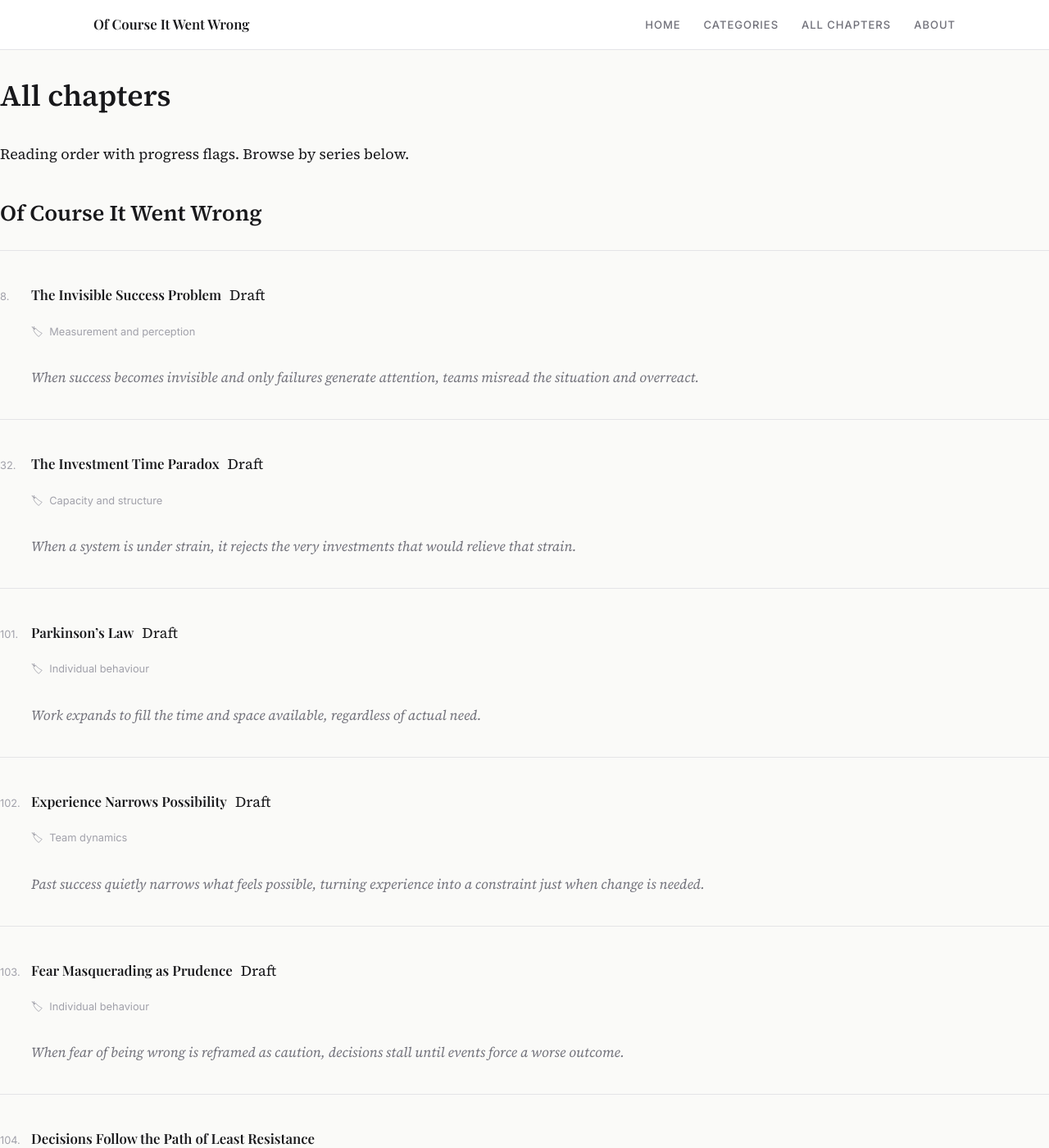
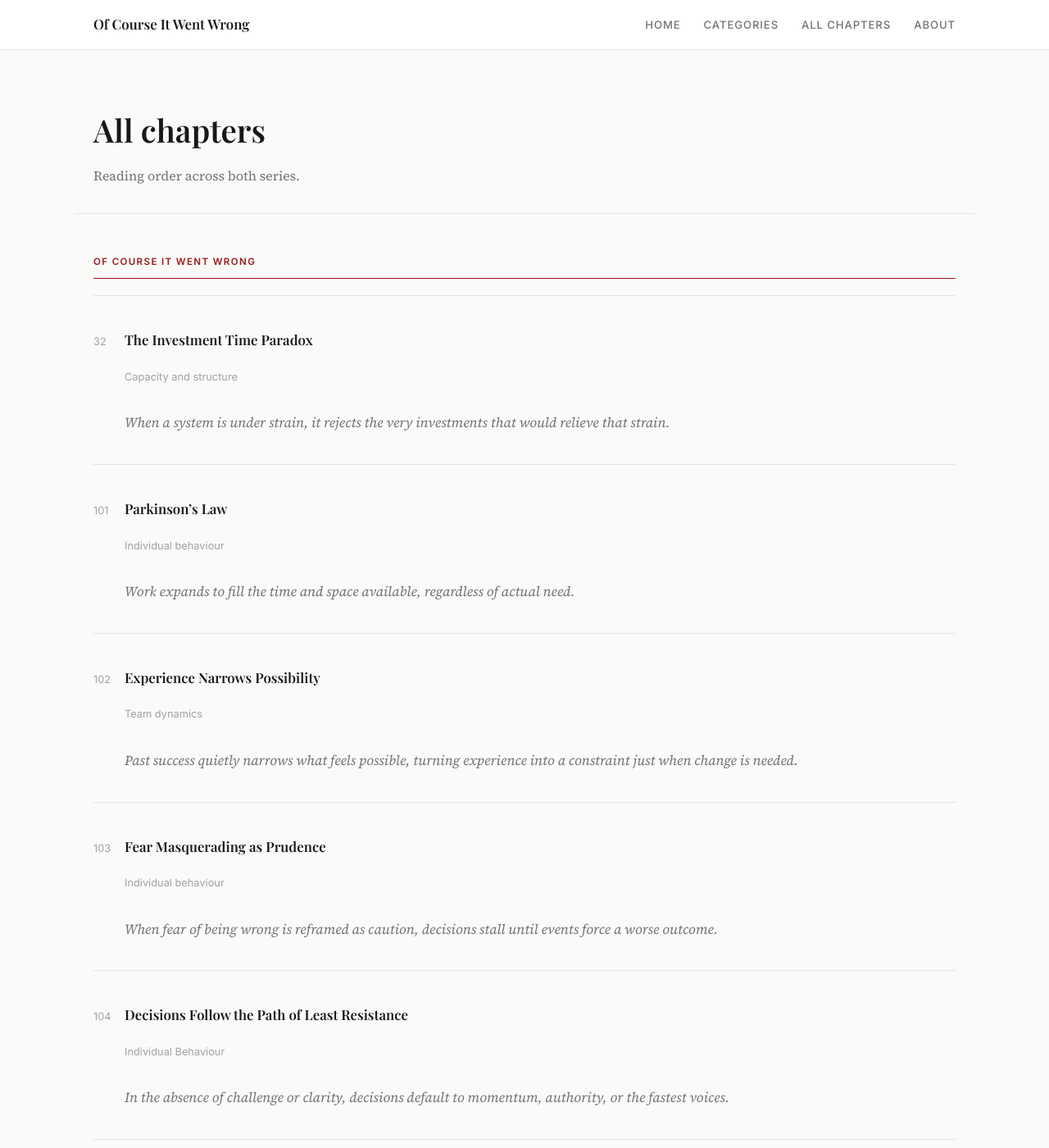
Before and after one commit to ImTheBus/OfCourseItWentWrong, a Jekyll site: the page built from chapters.html, in a window 1280 px wide and 1400 px high. Shown: the whole window at 82% size. Built offline with Jekyll 4.4.1, drawn with Linux system fonts in a browser that asks for light colours; some web fonts are replaced; some of the changed text lies outside the part shown.

Commit message:
Redesign: chapters page with published filter and new CSS classes

```diff
--- a/chapters.html
+++ b/chapters.html
@@ -4,54 +4,39 @@ title: All chapters
 permalink: /chapters/
 ---
 
+{% assign pub = site.chapters | where: "published", true %}
+{% assign books = "of-course-it-went-wrong,of-course-it-went-right" | split: "," %}
+
+<div class="chapters-page">
+  <div class="page-header">
     <h1>All chapters</h1>
+    <p>Reading order across both series.</p>
+  </div>
 
-<p style="max-width: 60rem;">
-Reading order with progress flags. Browse by series below.
-</p>
+  {% for s in books %}
+    {% assign items = pub | where: "book", s | sort: "order" %}
+    {% if items.size > 0 %}
 
-{% assign series_list = "of-course-it-went-wrong,of-course-it-went-right" | split: "," %}
-
-{% for s in series_list %}
-  {% assign items = site.chapters | where: "book", s | sort: "order" %}
-  {% if items and items.size > 0 %}
-
-    <h2 style="margin-top: 2rem;">
-      {% if s == "of-course-it-went-wrong" %}Of Course It Went Wrong{% else %}Of Course It Went Right{% endif %}
-    </h2>
+      {% if s == "of-course-it-went-wrong" %}
+        <div class="chapters-section chapters-section--wrong">
+        <h2 class="chapters-section-heading">Of Course It Went Wrong</h2>
+      {% else %}
+        <div class="chapters-section chapters-section--right">
+        <h2 class="chapters-section-heading">Of Course It Went Right</h2>
+      {% endif %}
 
       <ul class="chapters-list">
         {% for c in items %}
-        {% assign status_class = nil %}
-        {% assign status_label = nil %}
-
-        {% if c.status == "coming-soon" %}
-          {% assign status_class = "coming-soon" %}
-          {% assign status_label = "Coming soon" %}
-        {% elsif c.status == "draft" %}
-          {% assign status_class = "draft" %}
-          {% assign status_label = "Draft" %}
-        {% endif %}
-
           <li>
             <div class="chapter-topline">
-            <span class="chapter-order">{{ c.order | default: "?" }}.</span>
-
+              <span class="chapter-order">{{ c.order | default: "?" }}</span>
               <span class="chapter-title">
                 <a href="{{ c.url | relative_url }}">{{ c.title }}</a>
               </span>
-
-            {% if status_label %}
-              <span class="status-pill {{ status_class }}">{{ status_label }}</span>
+            </div>
+            {% if c.category %}
+              <div class="chapter-meta">{{ c.category }}</div>
             {% endif %}
-          </div>
-
-          {% if c.category %}
-            <div class="chapter-meta">
-              <span class="category-icon">🏷</span>{{ c.category }}
-            </div>
-          {% endif %}
-
             {% if c.summary %}
               <div class="chapter-summary">{{ c.summary }}</div>
             {% endif %}
@@ -59,5 +44,7 @@ Reading order with progress flags. Browse by series below.
         {% endfor %}
       </ul>
 
+      </div>
     {% endif %}
   {% endfor %}
+</div>
```
Lines whose indentation alone changed are shown as unchanged.
